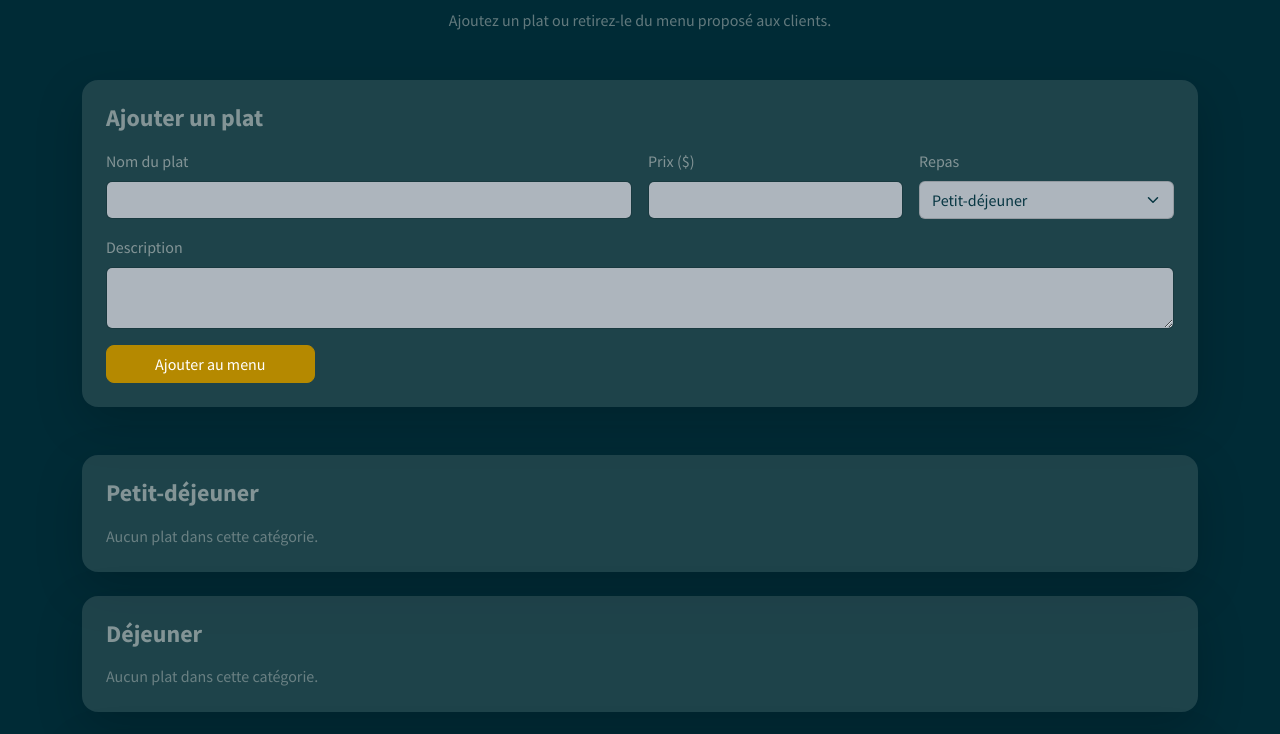
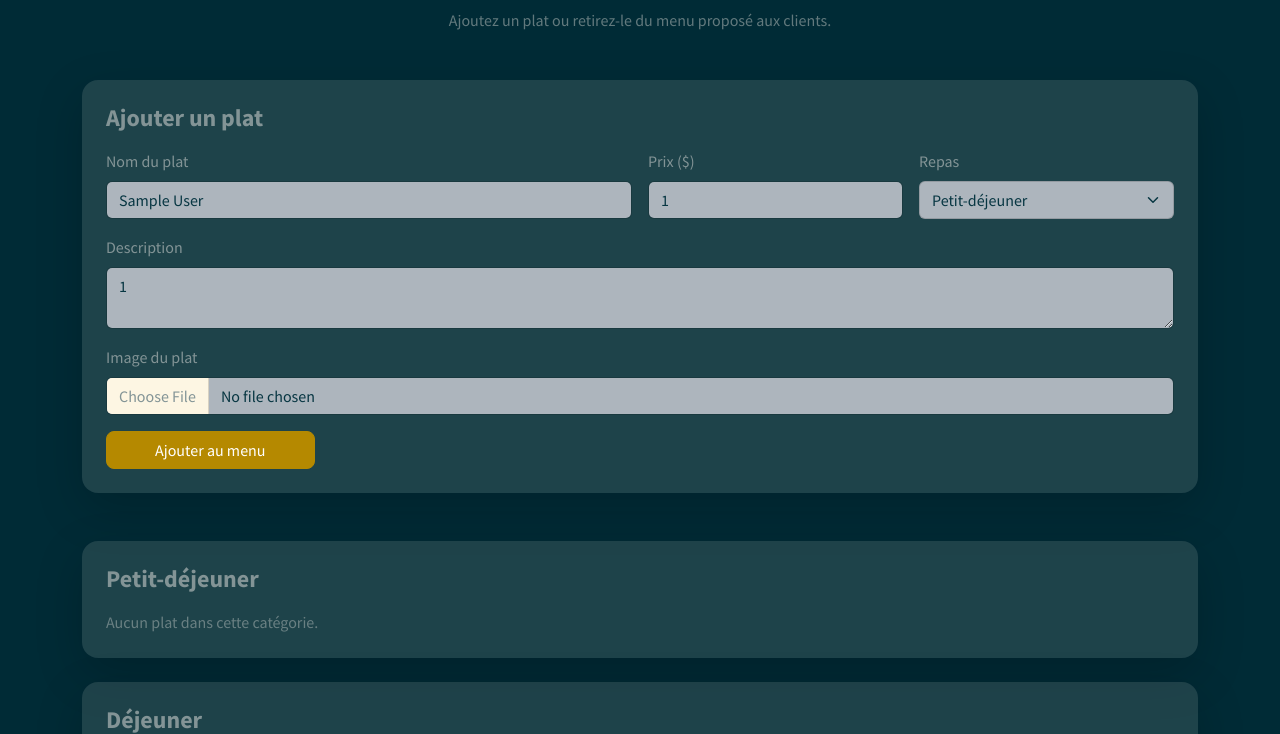
Before and after one commit to JosianeManzi/Le-Cap, a Flask app: page /restauration/admin in a window 1280 px wide. Shown: the part 178-912 px from the top of the page. Run offline with Flask 3, Linux system fonts and the light colour scheme; the visitor is signed in with stand-in values (Sample User, id 1); data that the repository does not hold is empty; some libraries are stand-ins or nearby versions.

Commit message:
Ajout: corriger l'affichage des images des plats dans le menu

```diff
--- a/bd.py
+++ b/bd.py
@@ -191,13 +191,12 @@ def obtenir_tous_les_plats(conn):
         return curseur.fetchall()
 
 
-def ajouter_plat(conn, nom, description, prix, categorie):
+def ajouter_plat(conn, nom, description, prix, categorie, image=None):
     with conn.get_curseur() as curseur:
         curseur.execute(
-            "INSERT INTO plats (nom, description, prix, categorie) VALUES (%s, %s, %s, %s)",
-            (nom, description, prix, categorie)
+            "INSERT INTO plats (nom, description, prix, categorie, image) VALUES (%s, %s, %s, %s, %s)",
+            (nom, description, prix, categorie, image)
         )
-
 
 def basculer_disponibilite_plat(conn, id_plat):
     """Retire le plat du menu s'il y est, le remet sinon"""
--- a/routes_restauration.py
+++ b/routes_restauration.py
@@ -1,7 +1,10 @@
 from flask import Blueprint, render_template, session, redirect, url_for, request, abort,flash
 import bd
 from datetime import date
-
+from werkzeug.utils import secure_filename
+import uuid
+import os
+EXTENSIONS_IMAGE = {"png", "jpg", "jpeg", "webp"}
 bp_restauration = Blueprint("restauration", __name__)
 
 CATEGORIES = [
@@ -207,18 +210,18 @@ def page_admin_menu():
     for plat in plats:
         plats_par_categorie[plat["categorie"]].append(plat)
 
-    return render_template("restauration/admin_menu.jinja",
-                           categories=CATEGORIES,
-                           plats_par_categorie=plats_par_categorie)
+    return render_template("restauration/admin_menu.jinja",categories=CATEGORIES, plats_par_categorie=plats_par_categorie,
+    nom=session.pop("nom", ""),prix=session.pop("prix", ""), categorie=session.pop("categorie", ""),
+    description=session.pop("description", ""))
 
 
 @bp_restauration.route("/admin/ajouter", methods=["POST"])
-
 def ajouter_plat_menu():
     admin_requis()
     nom = request.form.get("nom", "").strip()
     description = request.form.get("description", "").strip()
     categorie = request.form.get("categorie", "")
+    fichier_image = request.files.get("image")
 
     try:
         prix = round(float(request.form.get("prix", "").replace(",", ".")), 2)
@@ -233,11 +236,24 @@ def ajouter_plat_menu():
         flash("Catégorie invalide.", "danger")
     elif not 0 < prix <= 500:
         flash("Le prix doit être entre 0,01 $ et 500 $.", "danger")
+    elif not fichier_image or not fichier_image.filename:
+        flash("L'image est obligatoire.", "danger")
+    elif fichier_image.filename.rsplit(".", 1)[-1].lower() not in EXTENSIONS_IMAGE:
+        flash("Format d'image non accepté (png, jpg, jpeg ou webp).", "danger")
     else:
+        nom_image = f"{uuid.uuid4().hex[:8]}_{secure_filename(fichier_image.filename)}"
+        os.makedirs(os.path.join("static", "img"), exist_ok=True)
+        fichier_image.save(os.path.join("static", "img", nom_image))
+
         with bd.creer_connexion() as conn:
-            bd.ajouter_plat(conn, nom, description, prix, categorie)
+            bd.ajouter_plat(conn, nom, description, prix, categorie, nom_image)
         flash(f"« {nom} » a été ajouté au menu.", "success")
+        return redirect(url_for("restauration.page_admin_menu"))
 
+    session["nom"] = nom
+    session["prix"] = request.form.get("prix", "")
+    session["categorie"] = categorie
+    session["description"] = description
     return redirect(url_for("restauration.page_admin_menu"))
 
 
--- a/templates/restauration/admin_menu.jinja
+++ b/templates/restauration/admin_menu.jinja
@@ -20,30 +20,38 @@
         <div class="card-body p-4">
             <h4 class="fw-bold mb-3">Ajouter un plat</h4>
 
-            <form method="post" action="{{ url_for('restauration.ajouter_plat_menu') }}">
+            <form method="post" action="{{ url_for('restauration.ajouter_plat_menu') }}" enctype="multipart/form-data" novalidate>
                 <div class="row g-3">
                     <div class="col-12 col-md-6">
                         <label for="nom" class="form-label">Nom du plat</label>
-                        <input type="text" class="form-control" id="nom" name="nom" maxlength="100" required>
+                        <input type="text" class="form-control" id="nom" name="nom" maxlength="100"
+                               value="{{ nom }}" required>
                     </div>
 
                     <div class="col-6 col-md-3">
                         <label for="prix" class="form-label">Prix ($)</label>
-                        <input type="number" class="form-control" id="prix" name="prix" step="0.01" min="0.01" max="500" required>
+                        <input type="number" class="form-control" id="prix" name="prix" step="0.01" min="0.01" max="500"
+                               value="{{ prix }}" required>
                     </div>
 
                     <div class="col-6 col-md-3">
                         <label for="categorie" class="form-label">Repas</label>
                         <select class="form-select" id="categorie" name="categorie" required>
                             {% for cle, titre, icone in categories %}
-                            <option value="{{ cle }}">{{ titre }}</option>
+                            <option value="{{ cle }}" {% if categorie == cle %}selected{% endif %}>{{ titre }}</option>
                             {% endfor %}
                         </select>
                     </div>
 
                     <div class="col-12">
                         <label for="description" class="form-label">Description</label>
-                        <textarea class="form-control" id="description" name="description" rows="2" required></textarea>
+                        <textarea class="form-control" id="description" name="description" rows="2" required>{{ description }}</textarea>
+                    </div>
+
+                    <div class="col-12">
+                        <label for="image" class="form-label">Image du plat</label>
+                        <input type="file" class="form-control" id="image" name="image"
+                               accept="image/png, image/jpeg, image/webp" required>
                     </div>
 
                     <div class="col-12">
@@ -61,6 +69,15 @@
 
             {% for plat in plats_par_categorie[cle] %}
             <div class="d-flex flex-wrap justify-content-between align-items-center gap-2 py-3 {% if not loop.last %}border-bottom{% endif %}">
+
+                <div class="d-flex align-items-center gap-3">
+                    {% if plat.image %}
+                    <img src="{{ url_for('static', filename='img/' ~ plat.image) }}"
+                         alt="{{ plat.nom }}"
+                         class="rounded-3"
+                         style="width: 64px; height: 64px; object-fit: cover;">
+                    {% endif %}
+
                     <div>
                         <span class="fw-semibold">{{ plat.nom }}</span>
                         <span class="text-muted ms-2">{{ '%.2f'|format(plat.prix) }} $</span>
@@ -69,6 +86,7 @@
                         {% else %}
                         <span class="badge bg-secondary ms-2">Retiré</span>
                         {% endif %}
+                    </div>
                 </div>
 
                 <form method="post" action="{{ url_for('restauration.basculer_plat', id_plat=plat.id) }}">
--- a/templates/restauration/menu.jinja
+++ b/templates/restauration/menu.jinja
@@ -79,7 +79,7 @@
             <div class="card border-0 shadow-lg rounded-4 h-100 overflow-hidden">
 
                 <div class="text-white d-flex flex-column justify-content-end p-4 flex-grow-1"
-                    style="min-height: 320px; background: linear-gradient(rgba(0, 0, 0, 0.6), rgba(0, 0, 0, 0.6)), url('{{ url_for('static', filename='img/' ~ cle ~ '-' ~ loop.index ~ '.jpg') }}') center / cover no-repeat;">
+                    style="min-height: 320px; background: linear-gradient(rgba(0, 0, 0, 0.6), rgba(0, 0, 0, 0.6)), url('{{ url_for('static', filename='img/' ~ plat.image) }}') center / cover no-repeat;">
                     <h4 class="fw-bold">{{ plat.nom }}</h4>
                     <p class="mb-2">{{ plat.description }}</p>
                     <p class="fw-semibold fs-5 mb-0">{{ '%.2f'|format(plat.prix) }} $</p>
```
Also changed, not shown: static/img/ab9fb2c7_icecream.jpg (added), static/img/diner-4.jpg (added), static/img/eb363a65_diner-4.jpg (added), static/img/icecream.jpg (added). Lines whose indentation alone changed are shown as unchanged.
